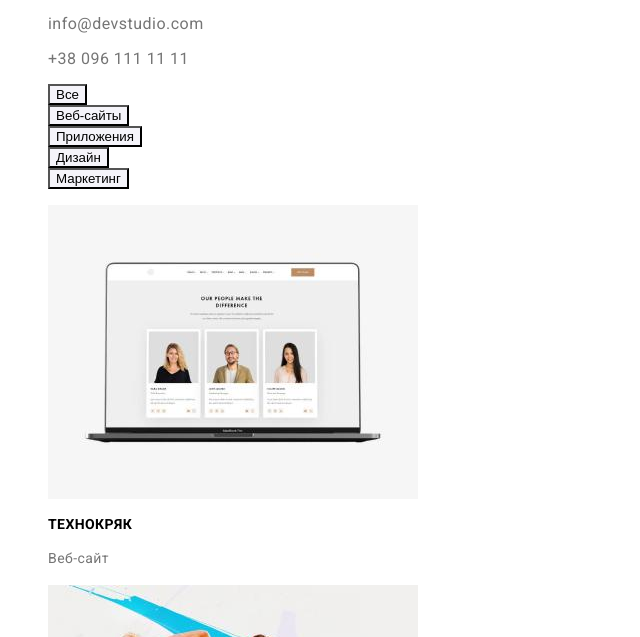
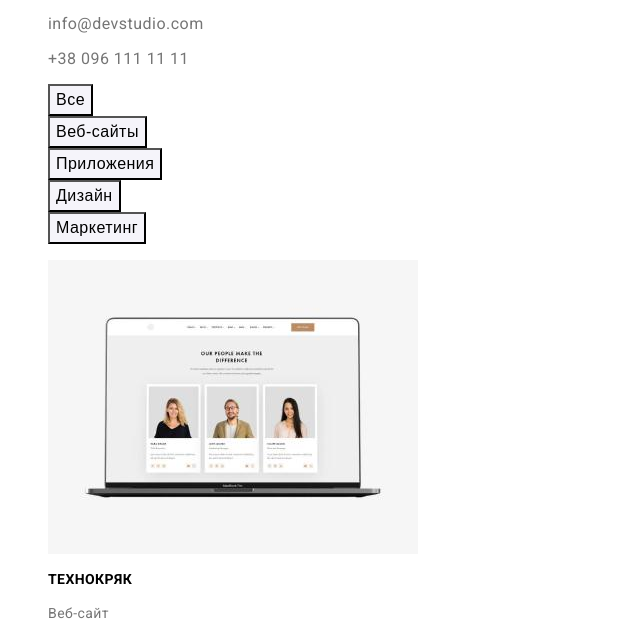
Before and after one commit to SHDMYUA/goit-markup-hw-02, a plain HTML site: page portfolio.html in a window 1280 px wide. Shown: the part 114-751 px from the top of the page, without its empty margins (0-640 px from the left). Drawn offline with Linux system fonts and the light colour scheme.

Commit message:
Update styles.css

```diff
--- a/css/styles.css
+++ b/css/styles.css
@@ -77,6 +77,12 @@ color: var(--accent-text-color);
 .portfolio .link {
   background-color: var(--bg-secondary-color);
   cursor: pointer;
+
+  font-weight: 500;
+  font-size: 16px;
+  line-height: 1.63;
+  text-align: center;
+  letter-spacing: 0.03em;
 }
 
 .portfolio .link:hover,
```
